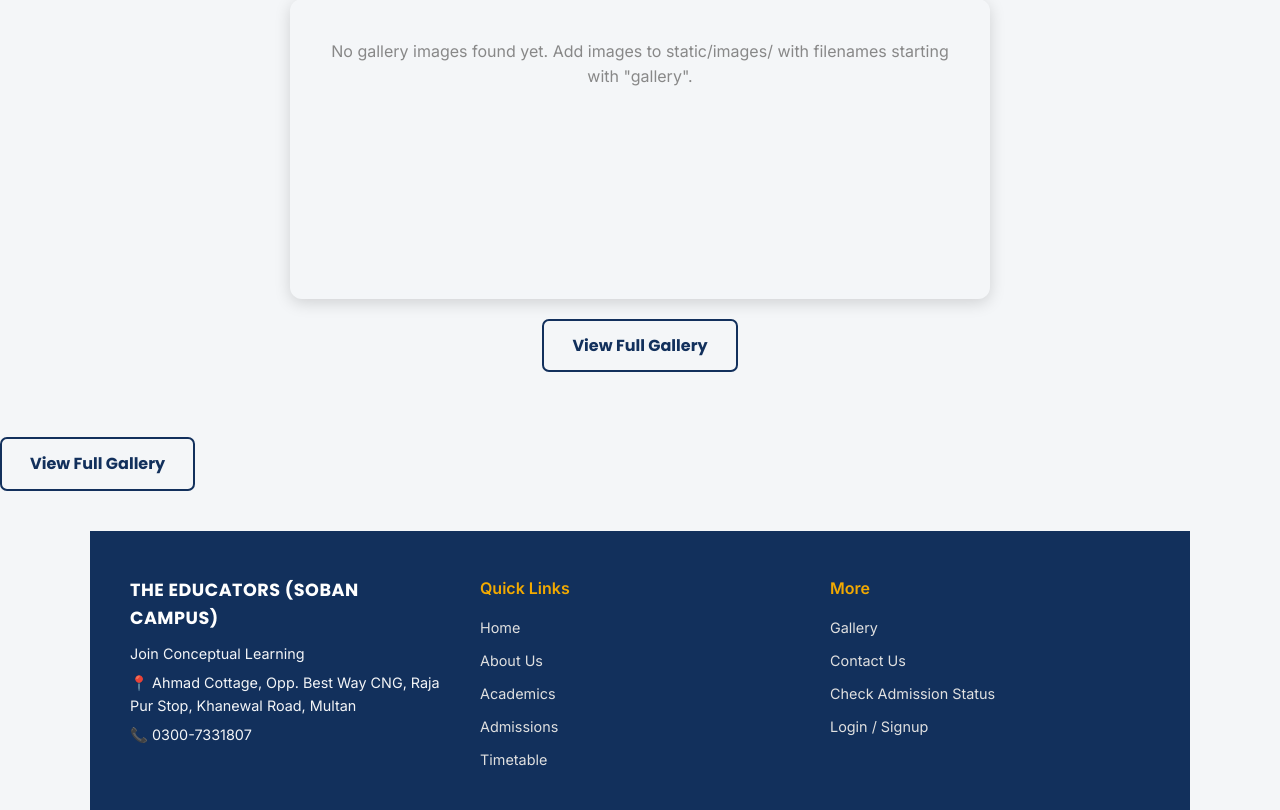
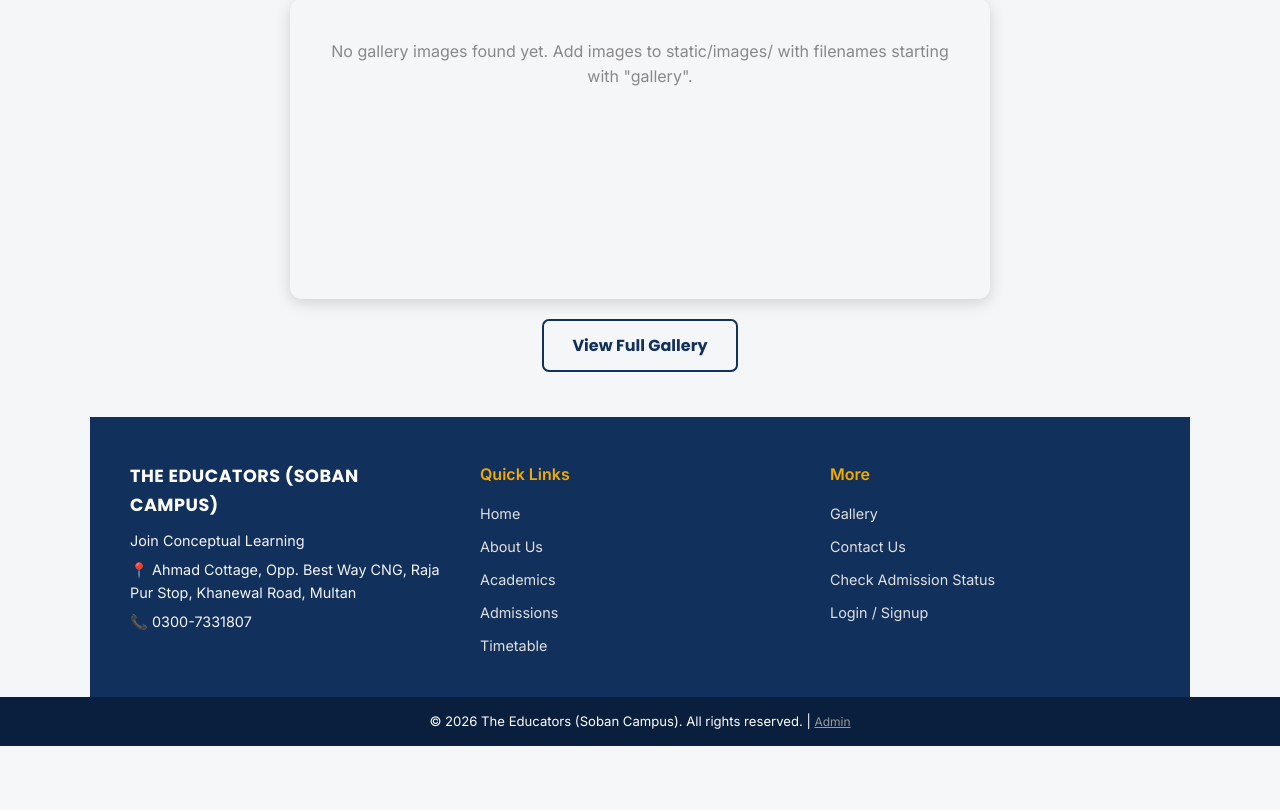
Before and after one commit to nomanai4655-sky/school-website-2, a Flask app: page / in a window 1280 px wide. Shown: the part 1934-2744 px from the top of the page. After the commit the page ends 2680 px from the top, so only its background shows below. Run offline with Flask 3, Linux system fonts and the light colour scheme.

Commit message:
Update home.html

```diff
--- a/templates/home.html
+++ b/templates/home.html
@@ -91,10 +91,6 @@
         {% else %}
         <p style="padding:40px; text-align:center; color:#888;">No gallery images found yet. Add images to static/images/ with filenames starting with "gallery".</p>
         {% endfor %}
-
-    </div>
-    <a href="{{ url_for('gallery') }}" class="btn btn-outline" style="margin-top: 20px; display: inline-block;" data-en="View Full Gallery" data-ur="مکمل گیلری دیکھیں">View Full Gallery</a>
-</section>
     </div>
     <a href="{{ url_for('gallery') }}" class="btn btn-outline" style="margin-top: 20px; display: inline-block;" data-en="View Full Gallery" data-ur="مکمل گیلری دیکھیں">View Full Gallery</a>
 </section>
```
